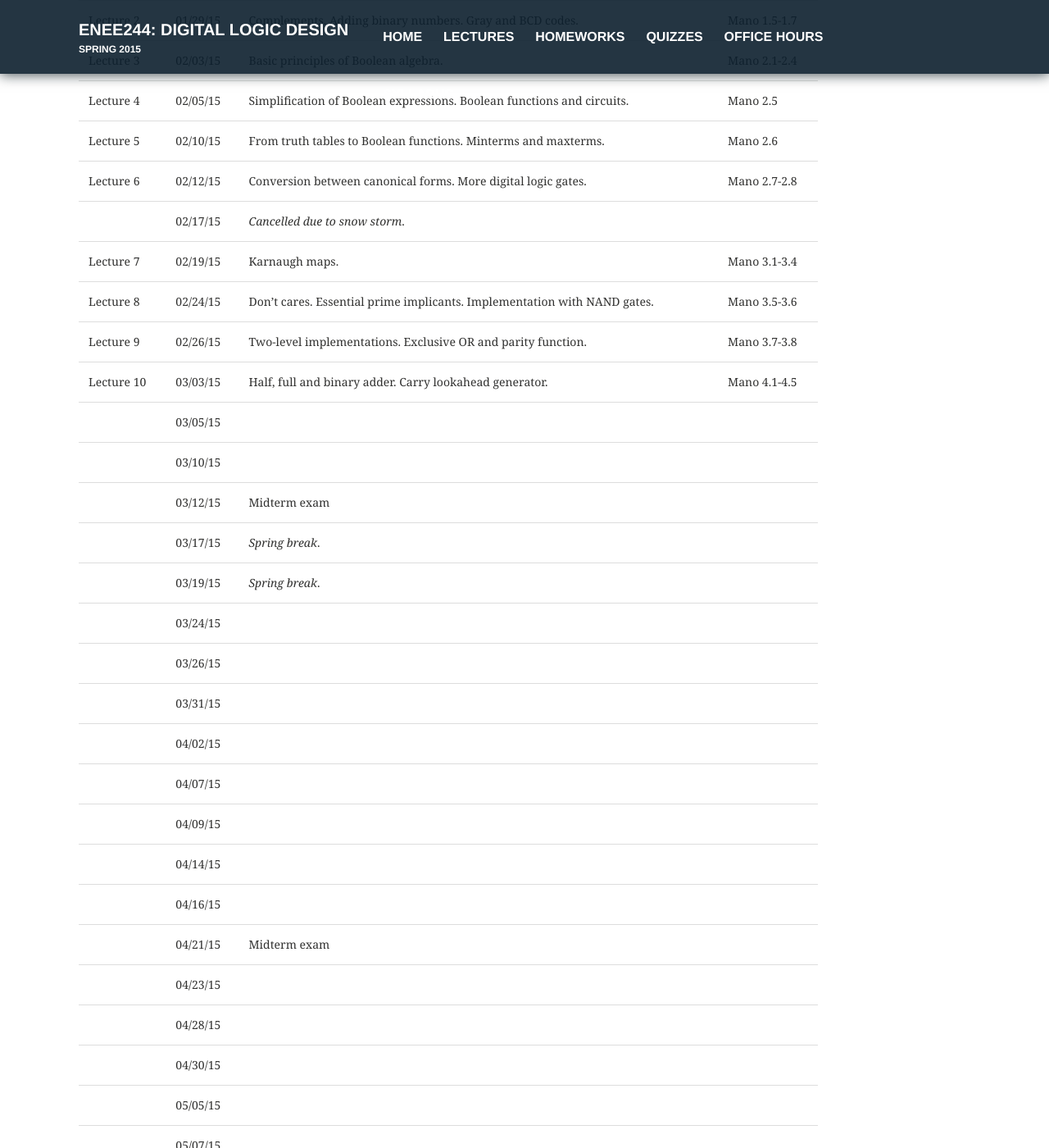
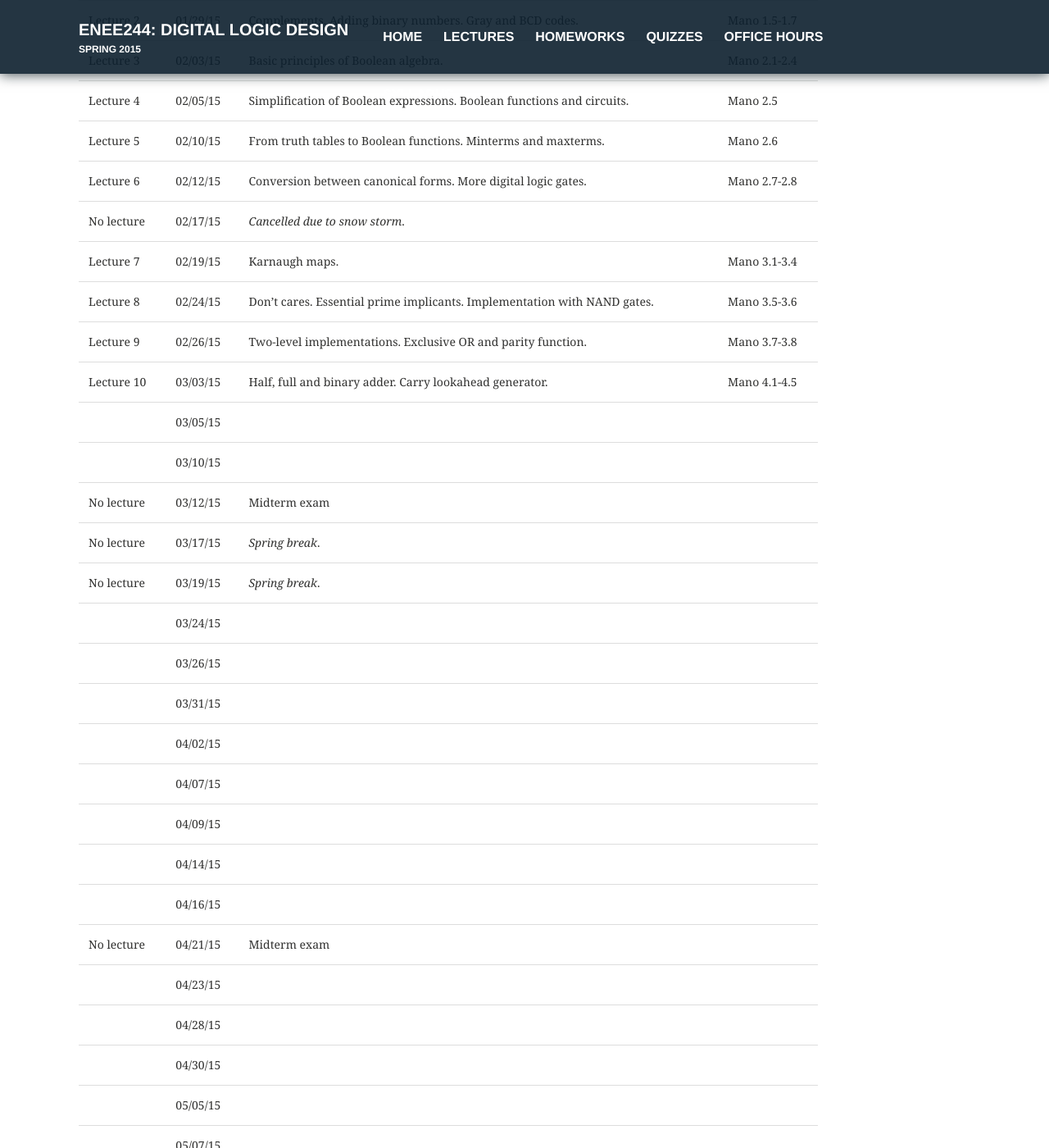
Before and after one commit to enee244/enee244.github.io, a Jekyll site: the page built from lectures/index.md, in a window 1280 px wide and 1400 px high, scrolled down 628 px. Shown: the whole window at 82% size. Built offline with Jekyll 4.4.1, drawn with Linux system fonts in a browser that asks for light colours.

Commit message:
Update index.md

```diff
--- a/lectures/index.md
+++ b/lectures/index.md
@@ -16,16 +16,16 @@ published: true
 |Lecture 4 |02/05/15 | Simplification of Boolean expressions. Boolean functions and circuits. | Mano 2.5
 |Lecture 5 |02/10/15 | From truth tables to Boolean functions. Minterms and maxterms. | Mano 2.6
 |Lecture 6 |02/12/15 | Conversion between canonical forms. More digital logic gates.| Mano 2.7-2.8
-||02/17/15 | *Cancelled due to snow storm*.|
+|No lecture |02/17/15 | *Cancelled due to snow storm*.|
 |Lecture 7 | 02/19/15 | Karnaugh maps.| Mano 3.1-3.4
 |Lecture 8 |02/24/15 | Don't cares. Essential prime implicants. Implementation with NAND gates.| Mano 3.5-3.6
 |Lecture 9 |02/26/15 | Two-level implementations. Exclusive OR and parity function. | Mano 3.7-3.8
 |Lecture 10 |03/03/15 | Half, full and binary adder. Carry lookahead generator.| Mano 4.1-4.5
 | |03/05/15 ||
 ||03/10/15 ||
-||03/12/15 | Midterm exam
-||03/17/15 |  *Spring break*.|
-||03/19/15 |  *Spring break*.|
+|No lecture |03/12/15 | Midterm exam
+|No lecture |03/17/15 |  *Spring break*.|
+|No lecture |03/19/15 |  *Spring break*.|
 ||03/24/15 |  |
 ||03/26/15 |  |
 ||03/31/15 |  |
@@ -34,11 +34,11 @@ published: true
 ||04/09/15 ||
 ||04/14/15 ||
 ||04/16/15 | |
-||04/21/15 | Midterm exam |
+|No lecture |04/21/15 | Midterm exam |
 ||04/23/15 ||
 ||04/28/15 ||
 ||04/30/15 ||
 ||05/05/15 ||
 ||05/07/15 ||
 ||05/12/15 ||
-||05/20/15 |Final exam|
+|No lecture |05/20/15 |Final exam|
```
